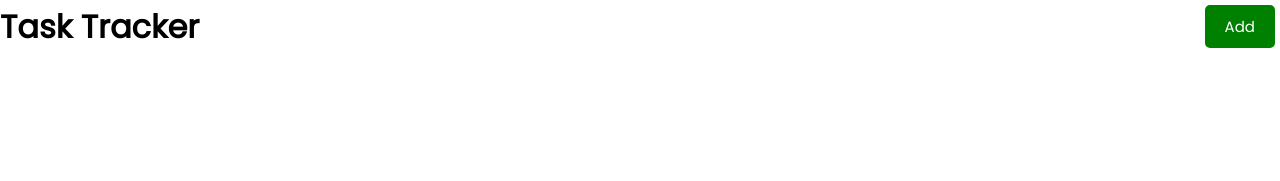
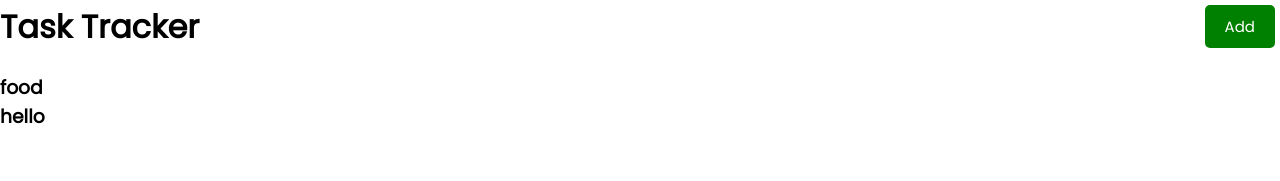
Before and after one commit to nadvolod/react-js-crash-course, a React (Create React App) app in the folder react-task-tracker/: page / in a window 1280 px wide. Shown: the top 181 px of the page. Built offline with nearby package versions, Linux system fonts and the light colour scheme.

Commit message:
Add Tasks to the template

```diff
--- a/react-task-tracker/src/App.js
+++ b/react-task-tracker/src/App.js
@@ -1,10 +1,12 @@
 import Header from './components/Header'
+import Tasks from './components/Tasks'
 
 // This is a function component that will render
 function App() {
   return (
     <div className="App">
       <Header />
+      <Tasks />
     </div>
   );
 }
--- a/react-task-tracker/src/components/Button.js
+++ b/react-task-tracker/src/components/Button.js
@@ -19,6 +19,7 @@ Button.defaultProps = {
 // These are types for the properties such as having `text` be a string
 Button.propTypes ={
     text: PropTypes.string,
-    color: PropTypes.string
+    color: PropTypes.string,
+    onClick: PropTypes.func
 }
 export default Button
--- /dev/null
+++ b/react-task-tracker/src/components/Tasks.js
@@ -0,0 +1,29 @@
+import React from 'react'
+
+const tasks = [
+    {
+        id: 1,
+        text: 'food',
+        day: 'x',
+        reminder: false
+    },
+    {
+        id: 2,
+        text: 'hello',
+        day: 'x',
+        reminder: false
+    }
+]
+
+
+const Tasks = () => {
+    return (
+        <>
+            {tasks.map((task) => (
+                <h3>{task.text}</h3>
+            ))}
+        </>
+    )
+}
+
+export default Tasks
```
Also changed, not shown: 1 other file (tests, documents, lock files or other folders).
